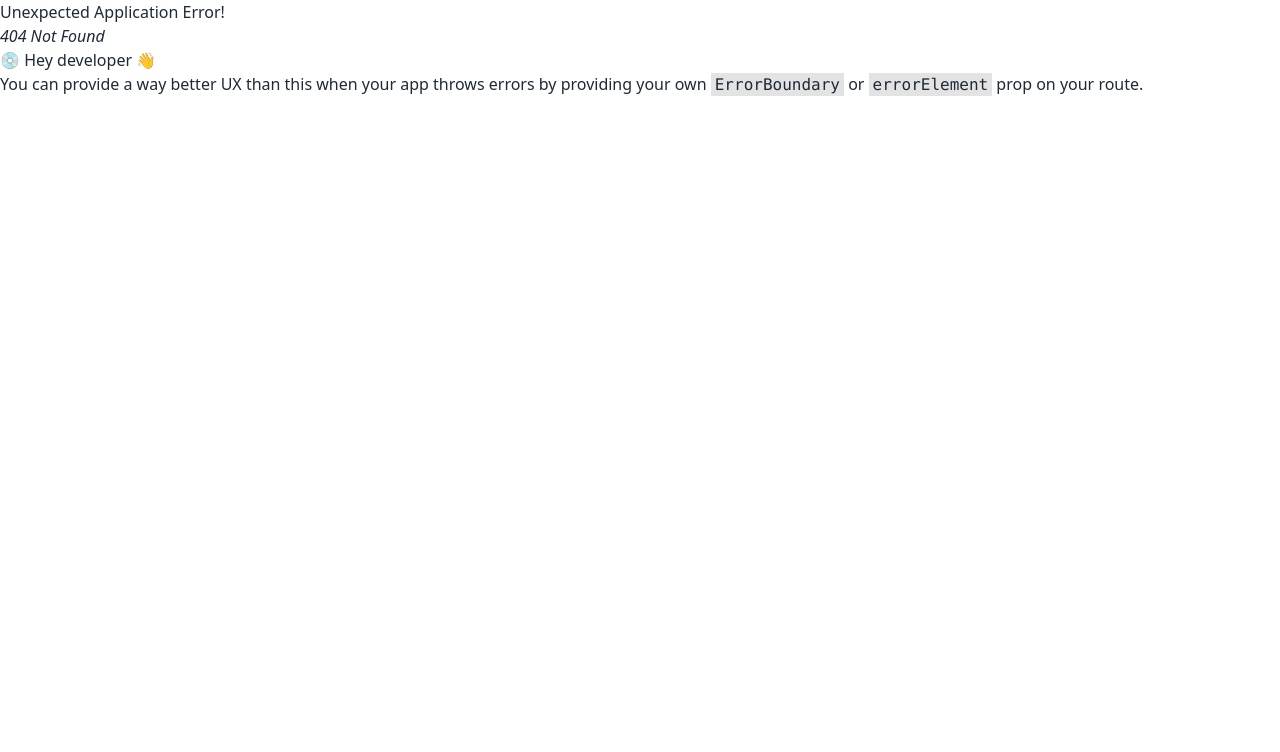
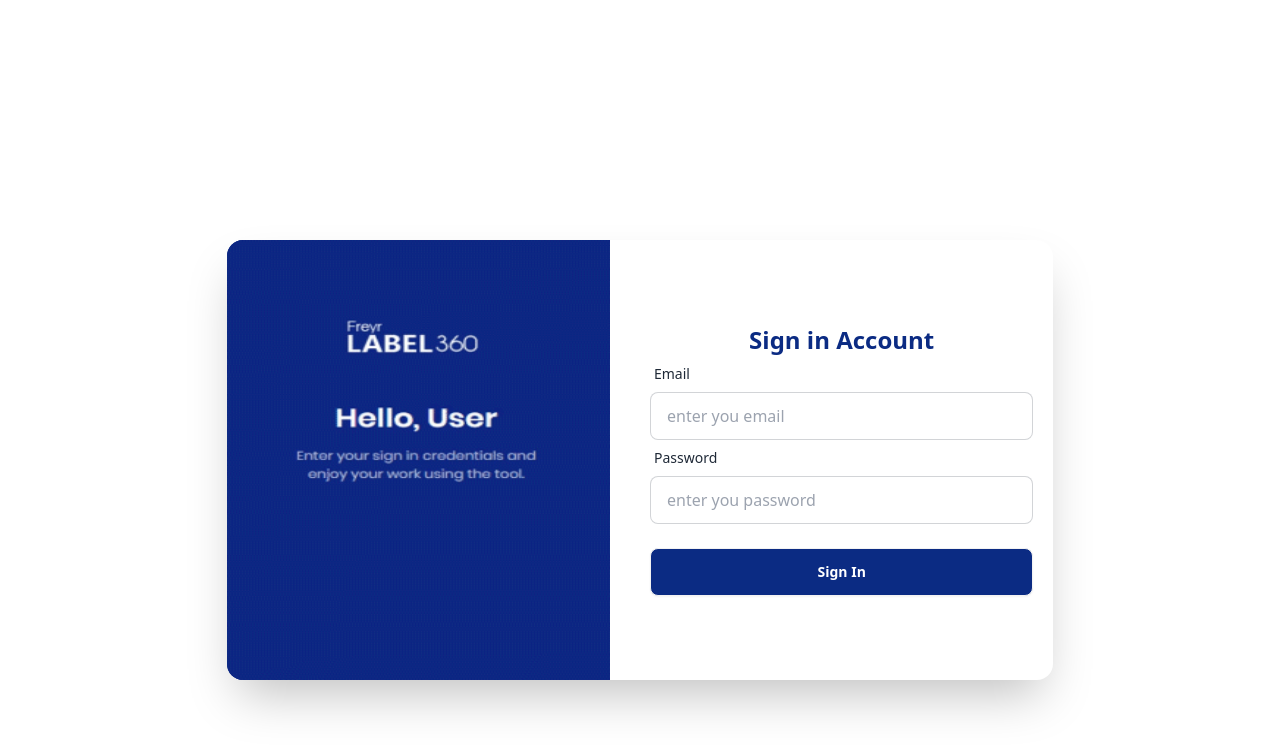
Before and after one commit to sohanwebdevctg/react1-single-page-ecommerce-website, a React (Vite) app: page /login in a window 1280 px wide. Before the commit this address had no page. Shown: the top 752 px of the page. Built offline with nearby package versions, Linux system fonts and the light colour scheme.

Commit message:
creating login page and auth

```diff
--- a/src/Components/Navbar/Navbar.jsx
+++ b/src/Components/Navbar/Navbar.jsx
@@ -112,7 +112,7 @@ const Navbar = () => {
                         ? "md:text-sm lg:text-base xl:text-lg 2xl:text-xl text-red-600"
                         : "md:text-sm lg:text-base xl:text-lg 2xl:text-xl"
                     }
-                    to="/"
+                    to="/login"
                   >
                     <IoMdPerson></IoMdPerson>
                   </NavLink>
@@ -232,7 +232,7 @@ const Navbar = () => {
                         ? "text-lg sm:text-xl text-red-600"
                         : "text-lg sm:text-xl"
                     }
-                    to="/"
+                    to="/login"
                   >
                     <IoMdPerson></IoMdPerson>
                   </NavLink>
--- /dev/null
+++ b/src/Pages/Login/Login.jsx
@@ -0,0 +1,93 @@
+import { useNavigate } from 'react-router-dom';
+import loginImg from '../../../public/login/login.png';
+
+import { ToastContainer, toast } from 'react-toastify';
+import 'react-toastify/dist/ReactToastify.css';
+
+const Login = () => {
+
+  //navigate the user
+  const navigate = useNavigate();
+
+  const loginFun = (event) => {
+
+    event.preventDefault();
+    const form = event.target;
+
+    const email = form.email.value;
+    const password = form.password.value;
+
+    if(email === null && password === null){
+      toast("Wow so easy!");
+    }else{
+      const userValue = {email: email, password : password};
+      localStorage.setItem('userInfo', JSON.stringify(userValue));
+      toast("your are logged in now");
+      form.reset();
+      navigate('/');
+    }
+  }
+
+
+  return (
+    <>
+      <div className="my-8 xl:my-10 bg-white h-full sm:h-screen flex items-center px-5">
+        {/* content section start */}
+        <div className="container mx-auto">
+          {/* login form start */}
+          <div className="card bg-base-100 w-full shadow-2xl mt-10 sm:w-11/12  md:w-10/12 lg:w-10/12 xl:w-8/12 2xl:w-9/12 mx-auto">
+            <form onSubmit={loginFun} className=" w-full flex flex-col sm:flex-row justify-between sm:items-center gap-3 sm:gap-5">
+              {/* left start */}
+              <div className="flex-1 bg-[#0B2B83] rounded-2xl h-full w-full">
+                <img src={loginImg} className='h-80 sm:h-96 md:h-96 lg:h-[420px] xl:h-[440px] 2xl:h-[460px] w-full rounded-ss-2xl rounded-se-2xl sm:rounded-se-none sm:rounded-es-2xl'></img>
+              </div>
+              {/* left end */}
+              {/* right start */}
+              <div className="flex-1 p-5">
+                <div className="form-control text-center">
+                  <h3 className='text-2xl text-[#0B2B83] font-bold'>Sign in Account</h3>
+                </div>
+                <div className="form-control">
+                  <label className="label">
+                    <span className="label-text">Email</span>
+                  </label>
+                  <input
+                    type="email"
+                    placeholder="enter you email"
+                    className="input input-bordered"
+                    name="email"
+                    required
+                  />
+                </div>
+                <div className="form-control">
+                  <label className="label">
+                    <span className="label-text">Password</span>
+                  </label>
+                  <input
+                    type="password"
+                    placeholder="enter you password"
+                    className="input input-bordered"
+                    name='password'
+                    required
+                  />
+                </div>
+                <div className="form-control mt-6 w-full">
+                <button className="btn bg-[#0B2B83] hover:bg-[#0B2B83] text-white w-full">Sign In</button>
+                </div>
+              </div>
+              {/* right end */}
+
+            </form>
+          </div>
+          {/* login form end */}
+        </div>
+        {/* content section end */}
+      </div>
+      {/* toast start */}
+      <ToastContainer />
+      {/* toast end */}
+    </>
+  );
+};
+
+export default Login;
```
Also changed, not shown: src/Routes/Routes.jsx (+6 -1 lines), public/login/login.png (added).
